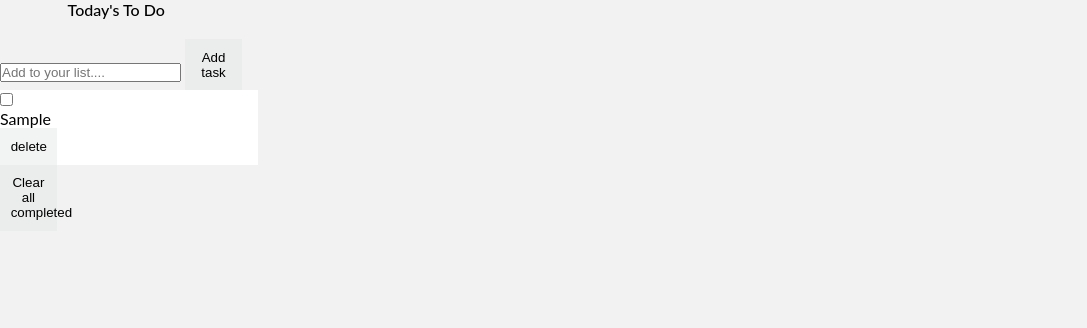
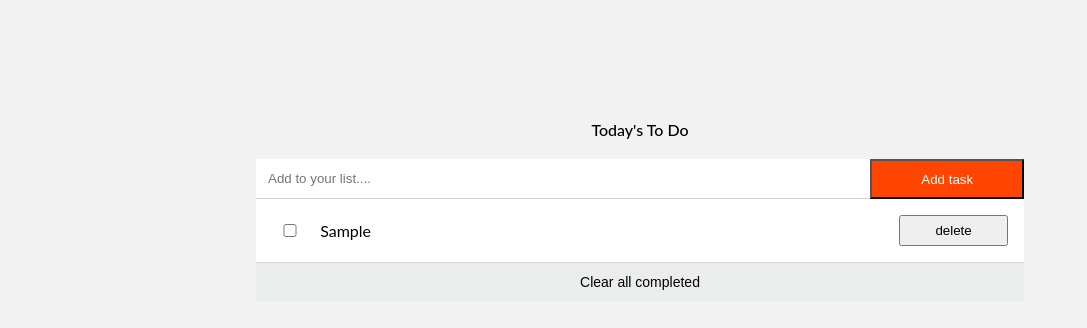
Before and after one commit to WilhelmK109/To-Do-List, a website built with webpack: page src/index.html in a window 1280 px wide. Both pictures are taken after typing "Sample" into the empty fields and a click on the button "Add task". Shown: the whole page, without its empty margins (0-1087 px from the left). Built offline with nearby package versions, Linux system fonts and the light colour scheme.

Commit message:
Modify css code to style the new functionalities

```diff
--- a/src/style.css
+++ b/src/style.css
@@ -12,38 +12,95 @@ body {
   justify-items: center;
 }
 
-.to-do-list-div {
+.container {
   display: flex;
   flex-direction: column;
   width: 100vw;
-  height: 100vh;
+  height: auto;
   align-items: center;
-  justify-content: flex-start;
+  justify-items: center;
   padding: 0;
   margin-top: 120px;
-}
-
-.to-do-list {
-  list-style: none;
-  background-color: #fff;
-}
-
-.todo-item-list {
-  display: flex;
-  padding: 1rem;
-  border-bottom: 2px solid lightgray;
+  margin-bottom: auto;
 }
 
 .title {
   display: flex;
+  width: 60%;
   justify-content: center;
-  width: 90%;
   margin-bottom: 20px;
 }
 
 .title p {
   font-size: 16px;
   font-weight: 500;
+}
+
+.to-do-task {
+  display: flex;
+  width: 60%;
+  justify-content: space-between;
+  background-color: #fff;
+  font-size: 14px;
+}
+
+#to-do-input {
+  width: 80%;
+  padding: 12px;
+  border: none;
+  border-bottom: 1px solid lightgray;
+}
+
+#addBtn {
+  width: 20%;
+  background: orangered;
+  color: #fff;
+  cursor: pointer;
+}
+
+#addBtn:hover {
+  background-color: lightcoral;
+}
+
+.to-do-list {
+  background: #fff;
+  list-style: none;
+  width: 60%;
+}
+
+.another-item {
+  display: flex;
+  align-items: center;
+  padding: 1rem;
+  margin: 0%;
+  border: none;
+  border-bottom: 1px solid lightgray;
+  overflow-x: hidden;
+  width: 100%;
+}
+
+.checkbox {
+  margin-right: 12px;
+  width: 5%;
+}
+
+.description {
+  text-align: left;
+  width: 80%;
+}
+
+.delete-btn {
+  padding: 6px;
+  width: 15%;
+  cursor: pointer;
+}
+
+.delete-btn:hover {
+  background: #fff;
+}
+
+.list-item {
+  display: flex;
 }
 
 .list-item > input {
@@ -53,20 +110,30 @@ body {
   border-bottom: 2px solid lightgray;
 }
 
-.todo-item-list > .checkbox {
+.to-do-item-list > .checkbox {
   margin-right: 10px;
 }
 
-button {
+.clear-completed {
   padding: 0.8em;
   color: black;
   text-align: center;
   background-color: #e1e2e36b;
-  width: 22%;
+  width: 60%;
   border: none;
   cursor: pointer;
+  font-size: 14px;
 }
 
 button:hover {
   background: #fff;
 }
+
+.strike-through {
+  text-decoration: line-through;
+  color: #808080;
+}
+
+.display-none {
+  display: none;
+}
```
